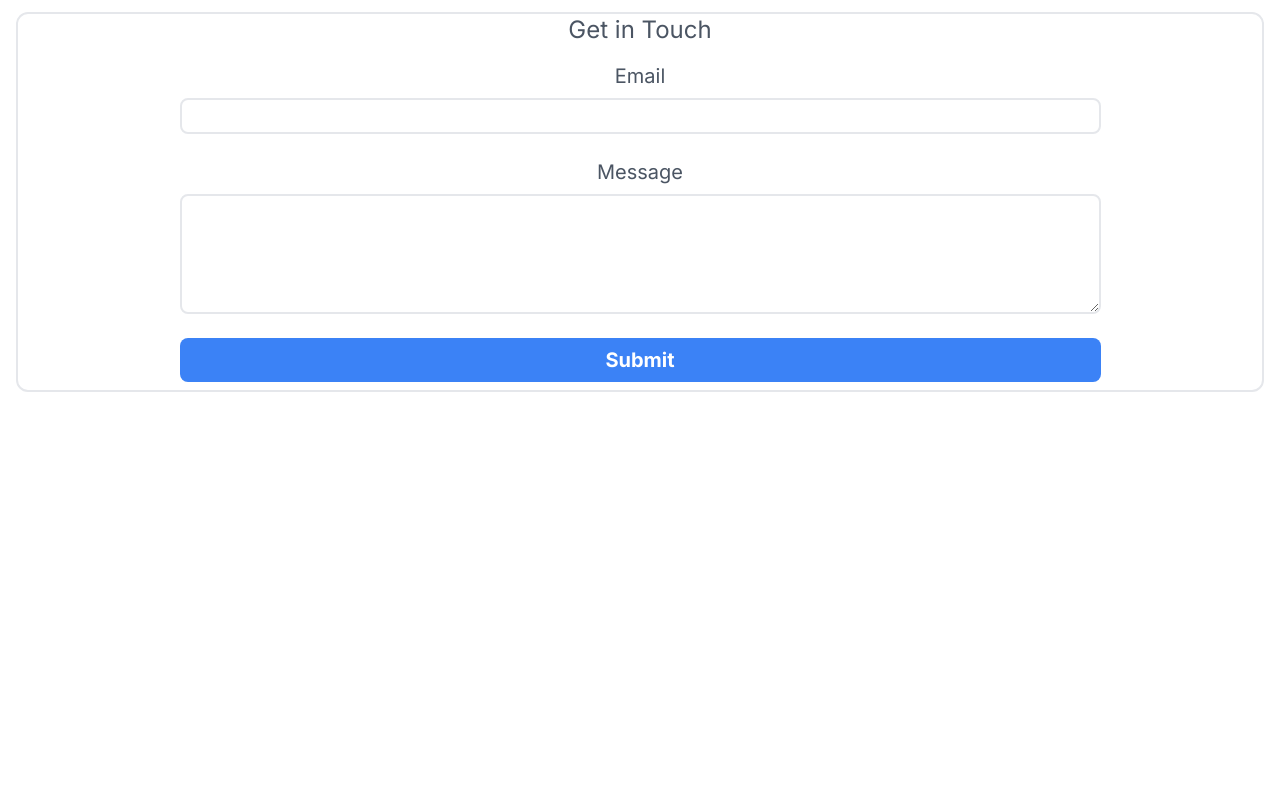
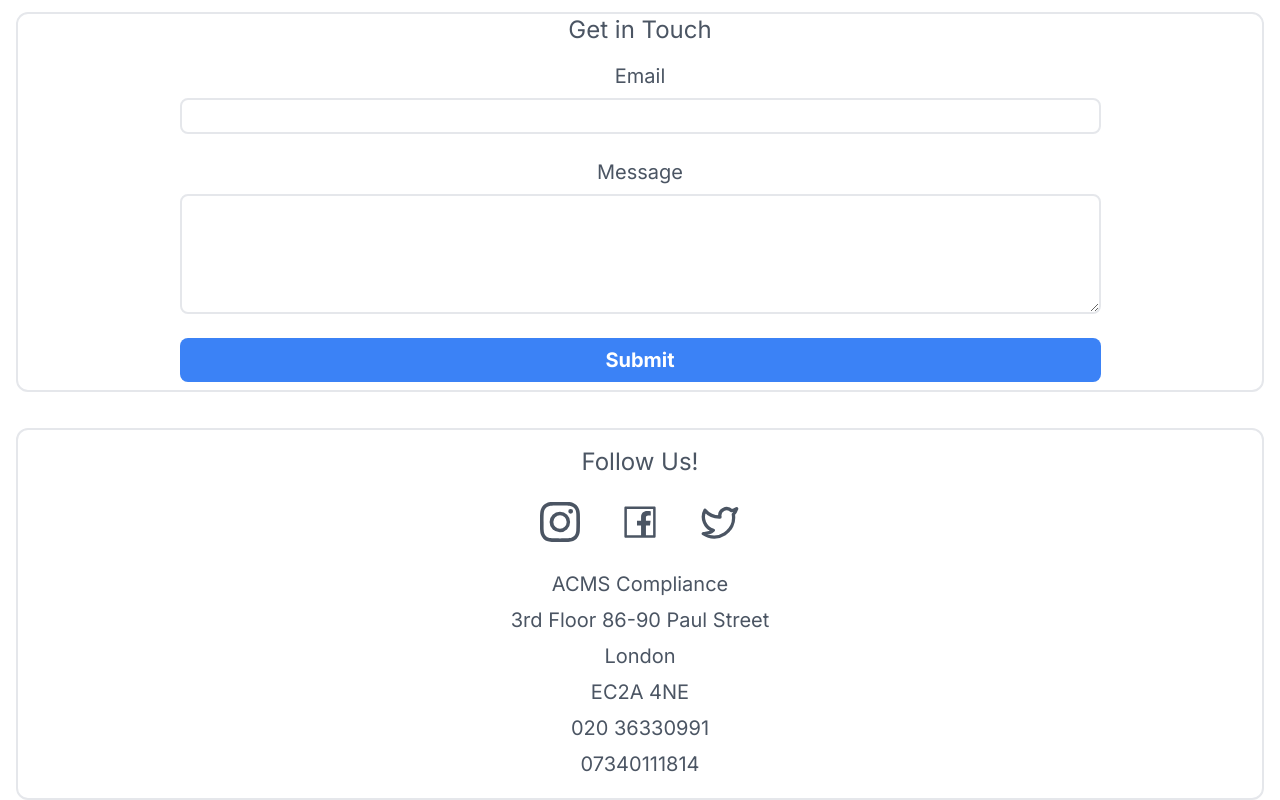
Before and after one commit to jcamargoUK/acmfinal, a Next.js app: page / in a window 1280 px wide. Shown: the part 995-1795 px from the top of the page. Before the commit the page ends 1387 px from the top, so only its background shows below. Built offline with nearby package versions, Linux system fonts and the light colour scheme.

Commit message:
working on footer

```diff
--- a/components/button.tsx
+++ b/components/button.tsx
@@ -1,6 +1,9 @@
+import ContactSection from "./contactSection"
+
 export default function Button() {
   return (
     <button
+        onClick={() => ContactSection()}
           className='
             text-4xl
             bg-blue-900
--- a/components/contactSection.jsx
+++ b/components/contactSection.jsx
@@ -1,4 +1,4 @@
-// 'use client'
+'use client'
 
 // https://formspree.io/f/xeqbqlnv
 
--- /dev/null
+++ b/components/footer.tsx
@@ -0,0 +1,43 @@
+"use client"
+
+import { BsInstagram } from 'react-icons/bs'
+import { AiOutlineFacebook } from 'react-icons/ai'
+import { LuTwitter } from 'react-icons/lu'
+import { BsTelephone } from 'react-icons/bs'
+export default function Footer() {
+  return(
+    <section
+    className='
+      flex
+      flex-col
+      m-auto
+      text-center
+      border-2
+      mx-4
+      rounded-xl
+      py-4
+      mt-9'
+    >
+     <h1 className=' flex m-auto text-2xl text-gray-600 '> Follow Us!</h1>
+     <div className=' flex m-auto text-2xl text-gray-600 space-x-10 mt-6 '>
+      < BsInstagram
+        className='w-10 h-10'
+      />
+      < AiOutlineFacebook
+        className='w-10 h-10'
+      />
+      < LuTwitter
+        className='w-10 h-10'
+      />
+     </div>
+     <div className='text-xl text-gray-600 mt-6 leading-9'>
+      <p>ACMS Compliance</p>
+      <p>3rd Floor 86-90 Paul Street</p>
+      <p>London</p>
+      <p>EC2A 4NE</p>
+      <p>020 36330991</p>
+      <p>07340111814</p>
+     </div>
+    </section>
+  )
+}
--- a/components/sectionOne.tsx
+++ b/components/sectionOne.tsx
@@ -1,7 +1,7 @@
 "use client"
 import Image from 'next/image'
 import Button from '../components/button'
-
+import Link from 'next/link'
 
 export default function SectionOne() {
   return (
@@ -24,7 +24,8 @@ export default function SectionOne() {
           '>
           We take asbestos seriously, so you don't have to.</h3>
         < Button />
-        <p className=' text-xl text-gray-600 px-2'>We take pride in being the first point of contact when it comes to asbestos.</p>
+        <p
+        className=' text-xl text-gray-600 px-2'>We take pride in being the first point of contact when it comes to asbestos.</p>
         <p className=' text-xl text-gray-600 px-2'>Our goal is to provide our clients with the peace of mind that comes with knowing their property is complying with regulations or free from asbestos-containing material.</p>
         < Image
           className='
--- a/src/app/page.tsx
+++ b/src/app/page.tsx
@@ -4,6 +4,7 @@
 import SectionOne from '../../components/sectionOne'
 import SectionTwo from '../../components/sectionTwo'
 import ContactSection from '../../components/contactSection'
+import Footer from '../../components/footer'
 
 export default function Home() {
   return(
@@ -11,6 +12,7 @@ export default function Home() {
       < SectionOne />
       < SectionTwo />
       < ContactSection />
+      < Footer />
     </div>
   )
 }
```
